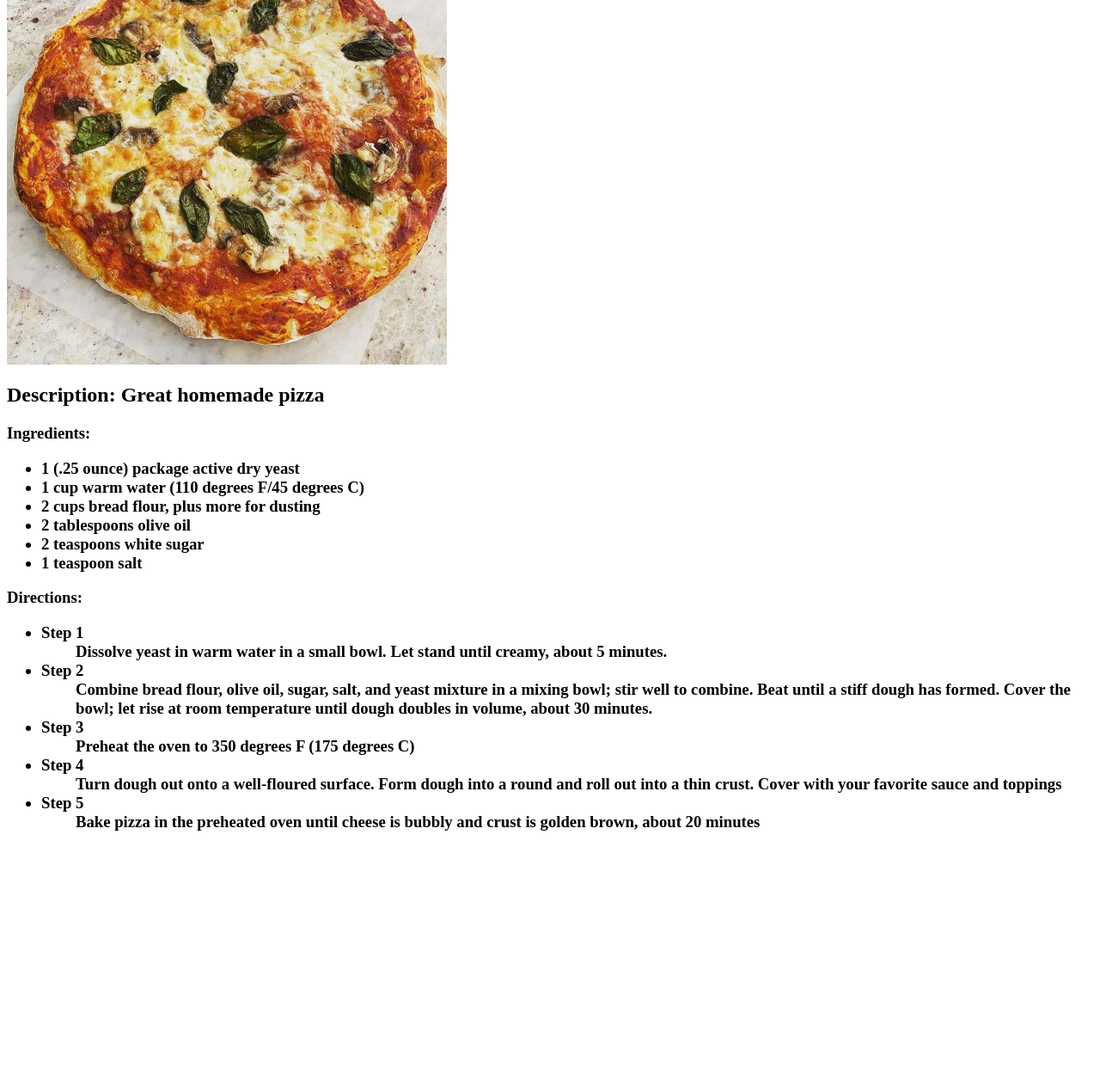
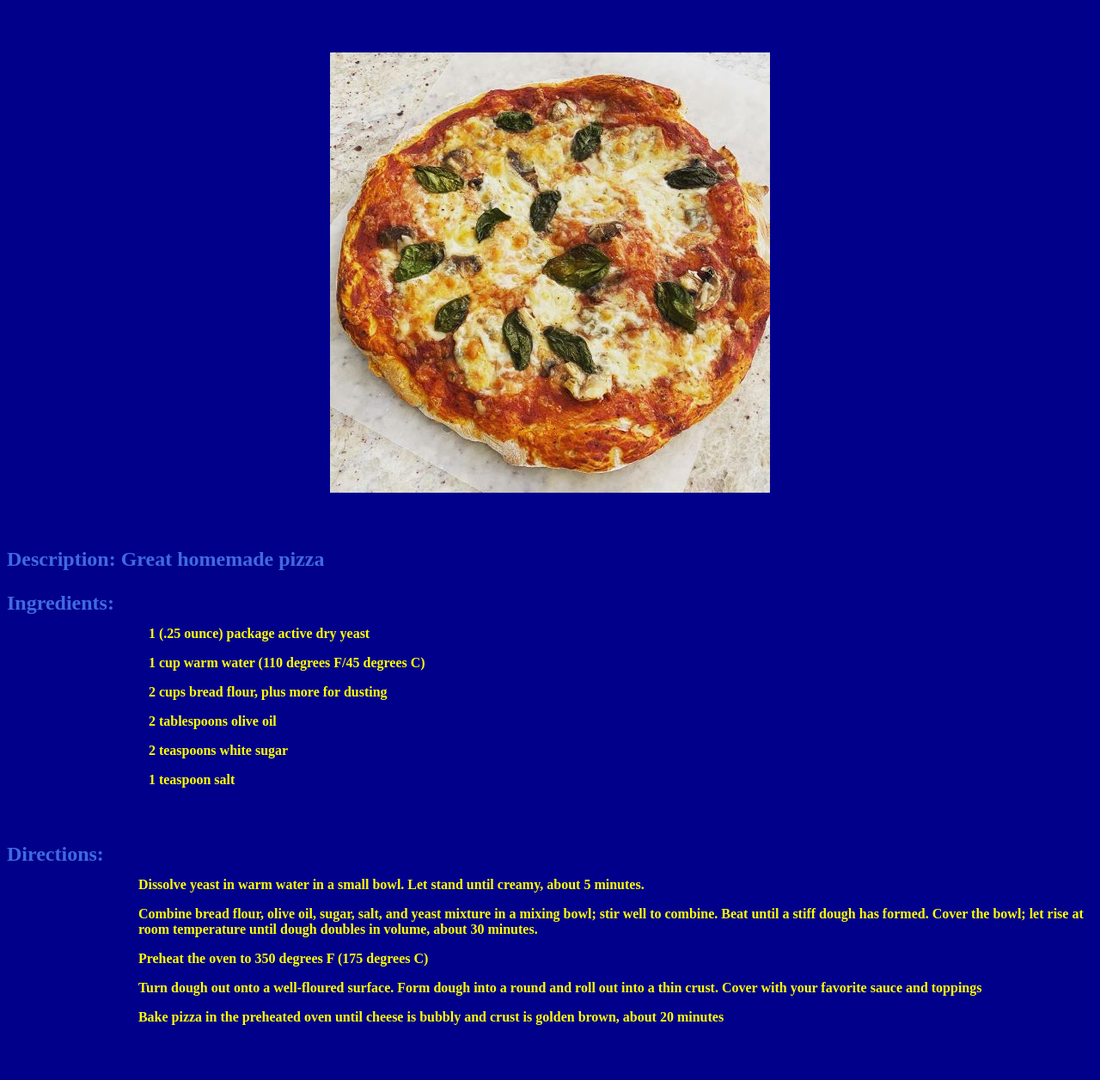
Before and after one commit to Slosso/odin-recipes, a plain HTML site: page recipes/pizza.html in a window 1280 px wide. Shown: the part 154-1410 px from the top of the page at 86% size. Before the commit the page ends 1140 px from the top, so only its background shows below. Drawn offline with Linux system fonts and the light colour scheme.

Commit message:
Vjezba-css-broj-1

```diff
--- a/index.html
+++ b/index.html
@@ -1,8 +1,23 @@
-<body>
-
-    <h1>Odin Recipes<h1>
-    <li><a href="./recipes/pizza.html">Pizza</a></li>
-    <li><a href="./recipes/banana-pudding.html">Banana pudding</a></li>
-    <li><a href="./recipes/homestyle-potato-chips.html">Homestyle potato chips</a></li>
-
-</body>
+<!DOCTYPE html>
+<html lang="en">
+  <head>
+    <meta charset="UTF-8" />
+    <meta name="viewport" content="width=device-width, initial-scale=1.0" />
+    <title>Document</title>
+    <link rel="stylesheet" href="style.css" />
+  </head>
+  <body>
+    <h1>
+      Odin Recipes
+      <h1>
+        <li><a href="./recipes/pizza.html">Pizza</a></li>
+        <li><a href="./recipes/banana-pudding.html">Banana pudding</a></li>
+        <li>
+          <a href="./recipes/homestyle-potato-chips.html"
+            >Homestyle potato chips</a
+          >
+        </li>
+      </h1>
+    </h1>
+  </body>
+</html>
--- a/recipes/pizza.html
+++ b/recipes/pizza.html
@@ -1,30 +1,55 @@
+<!DOCTYPE html>
+<html lang="en">
+  <head>
+    <meta charset="UTF-8" />
+    <meta name="viewport" content="width=device-width, initial-scale=1.0" />
+    <title>Document</title>
+    <link rel="stylesheet" href="../style.css" />
+  </head>
+
   <body>
-    <h1>Pizza<h1>
-        <img src="images/pizza.jpg">
+    <h1>
+      Pizza
+      <h1>
+        <img src="images/pizza.jpg" />
         <h2>Description: Great homemade pizza</h2>
-        <h3>Ingredients:
+        <h3>
+          Ingredients:
           <ul>
-            <li>1 (.25 ounce) package active dry yeast</li>
-            <li>1 cup warm water (110 degrees F/45 degrees C)</li>
-            <li>2 cups bread flour, plus more for dusting</li>
-            <li>2 tablespoons olive oil</li>
-            <li>2 teaspoons white sugar</li>
-            <li>1 teaspoon salt</li>
+            <p>1 (.25 ounce) package active dry yeast</p>
+            <p>1 cup warm water (110 degrees F/45 degrees C)</p>
+            <p>2 cups bread flour, plus more for dusting</p>
+            <p>2 tablespoons olive oil</p>
+            <p>2 teaspoons white sugar</p>
+            <p>1 teaspoon salt</p>
           </ul>
         </h3>
-        <h3>Directions:
+        <h3>
+          Directions:
           <ul>
-                <li>Step 1</li>
-                    <ul>Dissolve yeast in warm water in a small bowl. Let stand until creamy, about 5 minutes.</ul>
-                <li>Step 2</li>
-                    <ul>Combine bread flour, olive oil, sugar, salt, and yeast mixture in a mixing bowl; stir well to combine. Beat until a stiff dough has formed. Cover the bowl; let rise at room temperature until dough doubles in volume, about 30 minutes.</ul>
-                <li>Step 3</li>
-                    <ul>Preheat the oven to 350 degrees F (175 degrees C)</ul>
-                <li>Step 4</li>
-                    <ul>Turn dough out onto a well-floured surface. Form dough into a round and roll out into a thin crust. Cover with your favorite sauce and toppings</ul>
-                <li>Step 5</li>
-                    <ul>Bake pizza in the preheated oven until cheese is bubbly and crust is golden brown, about 20 minutes</ul>
+            <p>
+              Dissolve yeast in warm water in a small bowl. Let stand until
+              creamy, about 5 minutes.
+            </p>
+            <p>
+              Combine bread flour, olive oil, sugar, salt, and yeast mixture in
+              a mixing bowl; stir well to combine. Beat until a stiff dough has
+              formed. Cover the bowl; let rise at room temperature until dough
+              doubles in volume, about 30 minutes.
+            </p>
+            <p>Preheat the oven to 350 degrees F (175 degrees C)</p>
+            <p>
+              Turn dough out onto a well-floured surface. Form dough into a
+              round and roll out into a thin crust. Cover with your favorite
+              sauce and toppings
+            </p>
+            <p>
+              Bake pizza in the preheated oven until cheese is bubbly and crust
+              is golden brown, about 20 minutes
+            </p>
           </ul>
-
         </h3>
+      </h1>
+    </h1>
   </body>
+</html>
--- /dev/null
+++ b/style.css
@@ -0,0 +1,34 @@
+/* * {
+  padding: 0;
+  margin: 0;
+} */
+
+body {
+  background-color: darkblue;
+}
+
+h1 {
+  display: grid;
+  justify-content: center;
+  padding: 2rem;
+  font-size: 3rem;
+  color: red;
+}
+
+h2 {
+  color: royalblue;
+  display: flex;
+  font-size: 1.5rem;
+}
+
+h3 {
+  color: royalblue;
+  display: flex;
+  font-size: 1.5rem;
+}
+
+p {
+  justify-content: center;
+  font-size: 1rem;
+  color: yellow;
+}
```
Also changed, not shown: recipes/banana-pudding.html (+35 -15 lines), recipes/homestyle-potato-chips.html (+43 -15 lines). Lines whose indentation alone changed are shown as unchanged.
